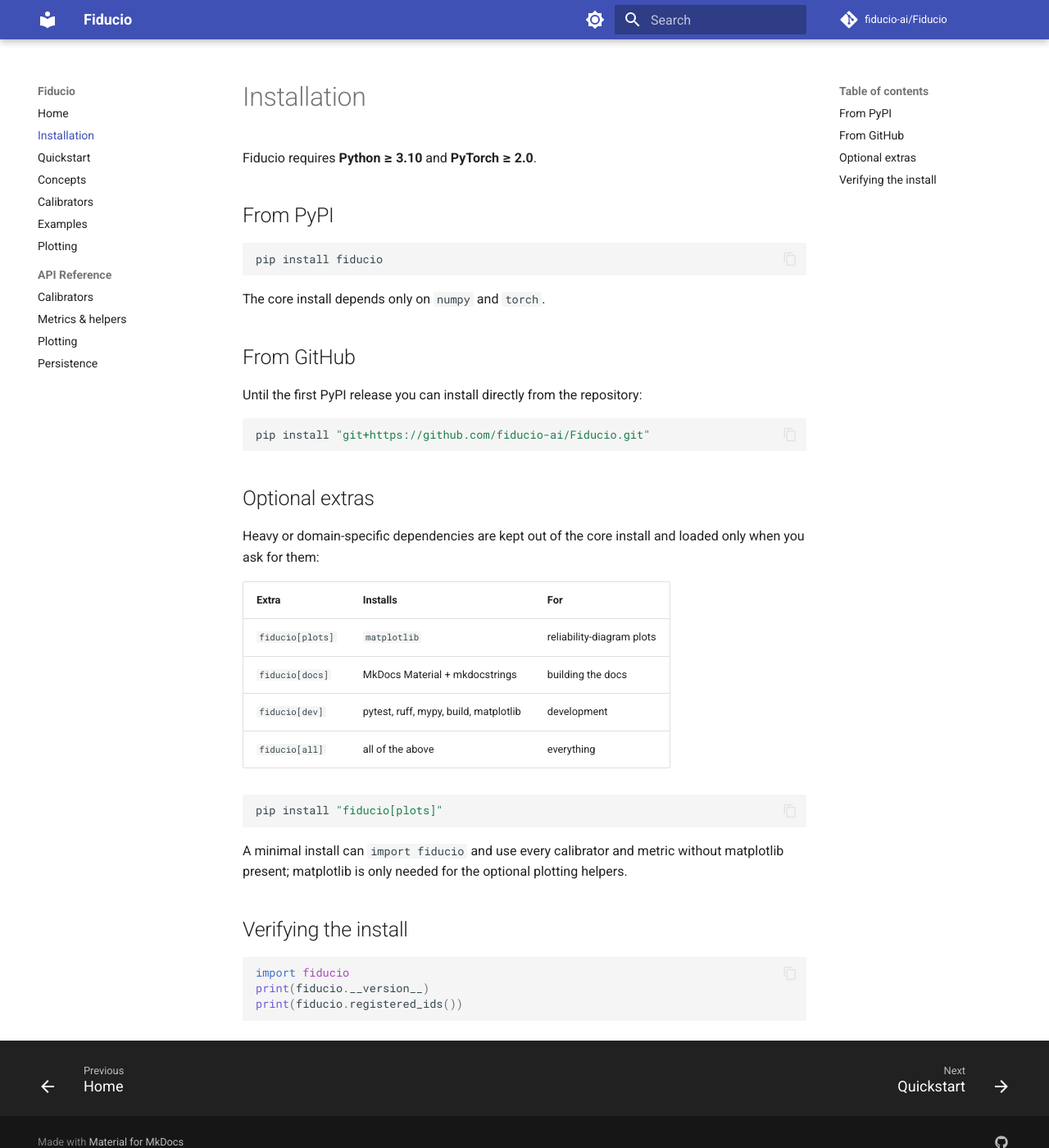
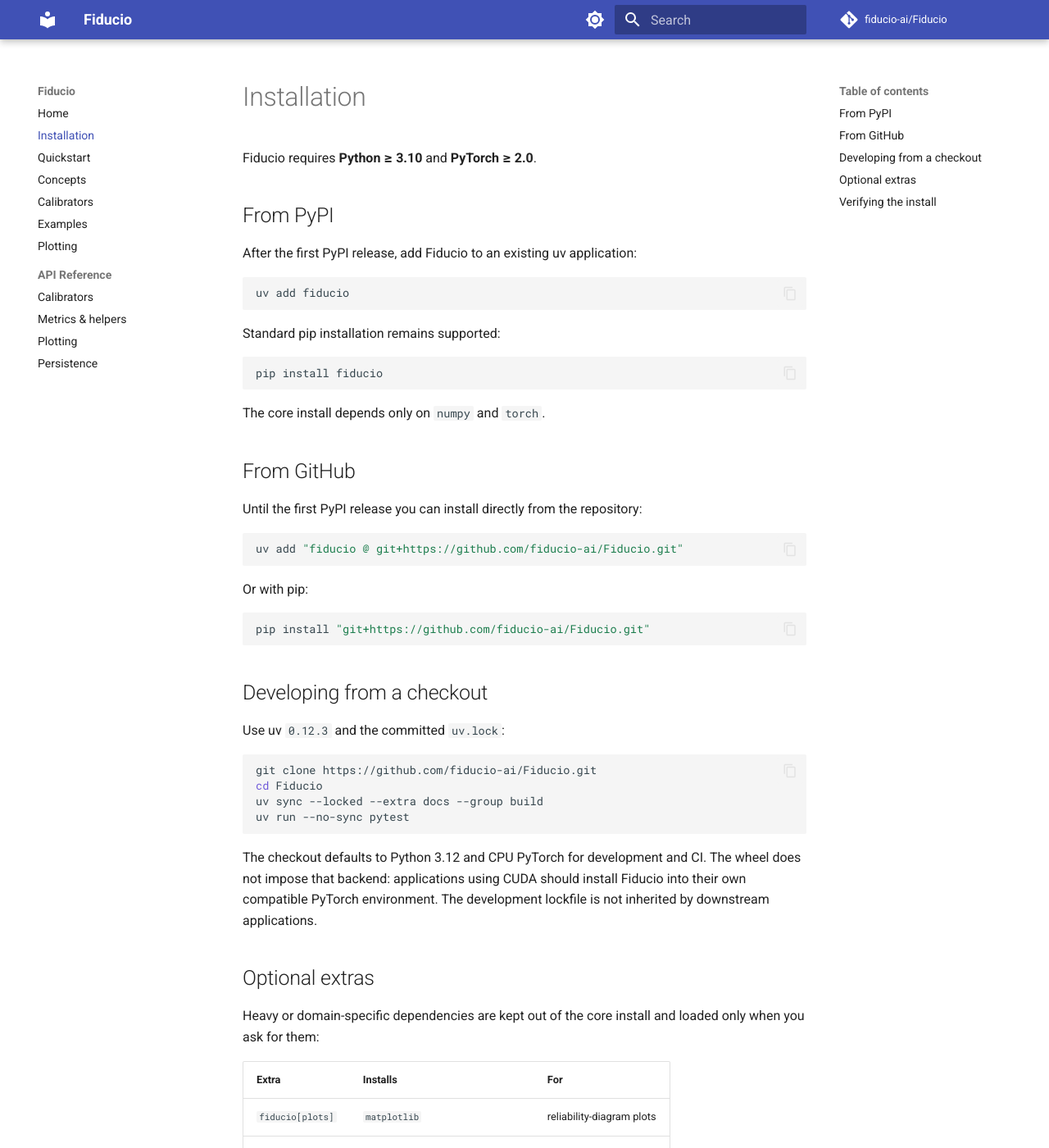
Before and after one commit to fiducio-ai/Fiducio, an MkDocs documentation site: the page built from docs/installation.md, in a window 1280 px wide and 1400 px high. Shown: the whole window at 82% size. Built offline with MkDocs 1.6.1 and Material for MkDocs 9.7.7, drawn with Linux system fonts in a browser that asks for light colours; comment, search, counter and statistics services are not loaded.

Commit message:
Use uv lockfile for development and CI environments

````diff
--- a/docs/installation.md
+++ b/docs/installation.md
@@ -3,6 +3,14 @@
 Fiducio requires **Python ≥ 3.10** and **PyTorch ≥ 2.0**.
 
 ## From PyPI
+
+After the first PyPI release, add Fiducio to an existing uv application:
+
+```bash
+uv add fiducio
+```
+
+Standard pip installation remains supported:
 
 ```bash
 pip install fiducio
@@ -15,8 +23,30 @@
 Until the first PyPI release you can install directly from the repository:
 
 ```bash
+uv add "fiducio @ git+https://github.com/fiducio-ai/Fiducio.git"
+```
+
+Or with pip:
+
+```bash
 pip install "git+https://github.com/fiducio-ai/Fiducio.git"
 ```
+
+## Developing from a checkout
+
+Use uv `0.12.3` and the committed `uv.lock`:
+
+```bash
+git clone https://github.com/fiducio-ai/Fiducio.git
+cd Fiducio
+uv sync --locked --extra docs --group build
+uv run --no-sync pytest
+```
+
+The checkout defaults to Python 3.12 and CPU PyTorch for development and CI.
+The wheel does not impose that backend: applications using CUDA should install
+Fiducio into their own compatible PyTorch environment. The development lockfile
+is not inherited by downstream applications.
 
 ## Optional extras
 
````
Also changed, not shown: CHANGELOG.md (+3 -0 lines), CONTRIBUTING.md (+28 -7 lines), README.md (+19 -1 lines), pyproject.toml (+24 -0 lines), reproducibility/README.md (+6 -1 lines), 7 other files.
